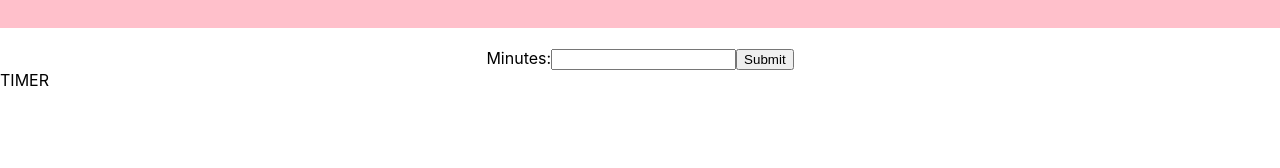
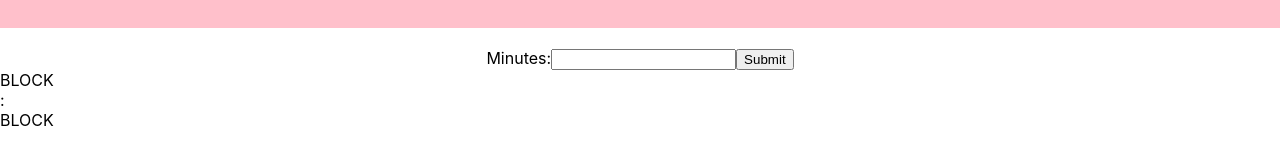
Before and after one commit to shafeenashaikh/React-Pomodoro-App, a React (Create React App) app: page / in a window 1280 px wide. Shown: the part 132-300 px from the top of the page. Built offline with nearby package versions, Linux system fonts and the light colour scheme.

Commit message:
setup the timer

```diff
--- a/src/App.js
+++ b/src/App.js
@@ -2,7 +2,6 @@ import React,{useState} from 'react';
 import Form from './components/Form';
 import Timer from './components/Timer';
 import Finished from './components/Finished';
-// import Block from './components/Block';
 import styled from 'styled-components';
 
 const Title = styled.div`
--- a/src/components/Block.jsx
+++ b/src/components/Block.jsx
@@ -3,7 +3,7 @@ import React from 'react'
 function Block() {
     return (
         <div>
-
+            BLOCK
         </div>
     )
 }
--- a/src/components/Timer.jsx
+++ b/src/components/Timer.jsx
@@ -1,9 +1,10 @@
 import React from 'react'
+import Block from './Block'
 
 function Timer() {
     return (
         <div>
-            TIMER
+           <Block/>:<Block/>
         </div>
     )
 }
```
